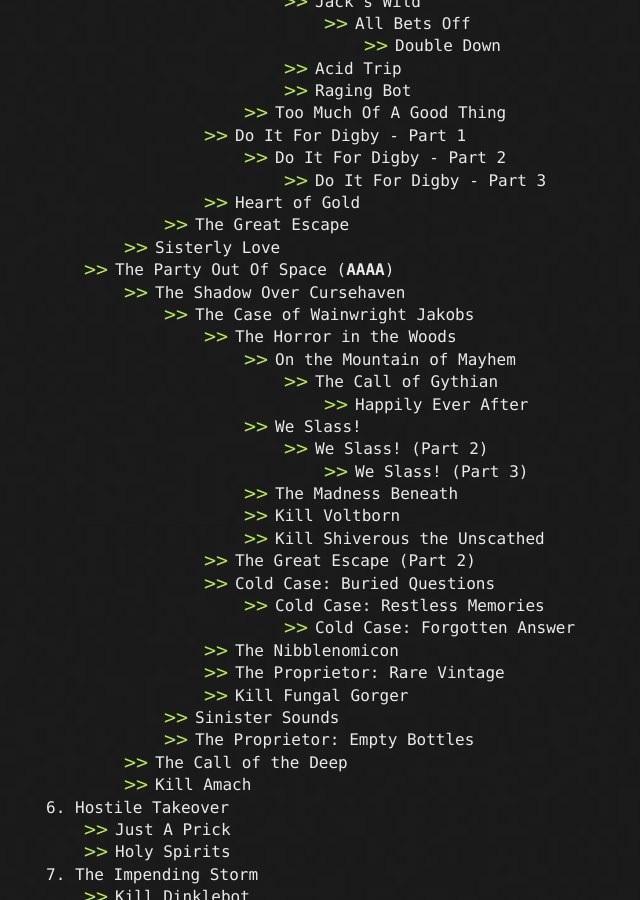
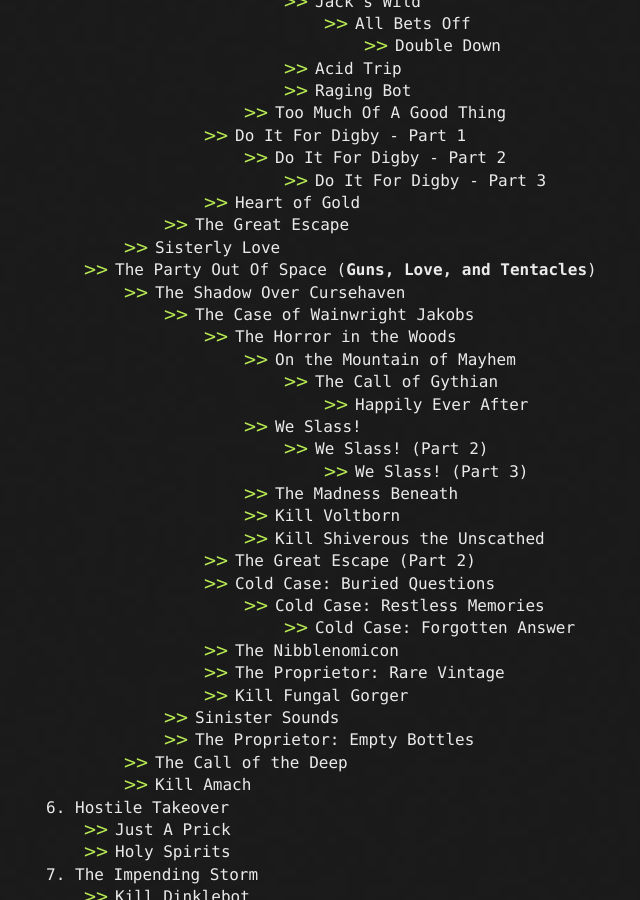
Before and after one commit to FromDarkHell/FromDarkHell.github.io, a Jekyll site: the page built from _posts/gameInfo/2019-3-26-Borderlands-3.md, in a window 1280 px wide and 900 px high, scrolled down 1071 px. Shown: the whole window, without its empty margins (105-745 px from the left). Built offline with Jekyll 4.4.1, drawn with Linux system fonts in a browser that asks for light colours.

Commit message:
lol oops

```diff
--- a/_posts/gameInfo/2019-3-26-Borderlands-3.md
+++ b/_posts/gameInfo/2019-3-26-Borderlands-3.md
@@ -48,7 +48,7 @@
                 - Heart of Gold
             * The Great Escape
         - Sisterly Love
-    * The Party Out Of Space (**AAAA**)
+    * The Party Out Of Space (**Guns, Love, and Tentacles**)
         - The Shadow Over Cursehaven
             * The Case of Wainwright Jakobs
                 - The Horror in the Woods
```
